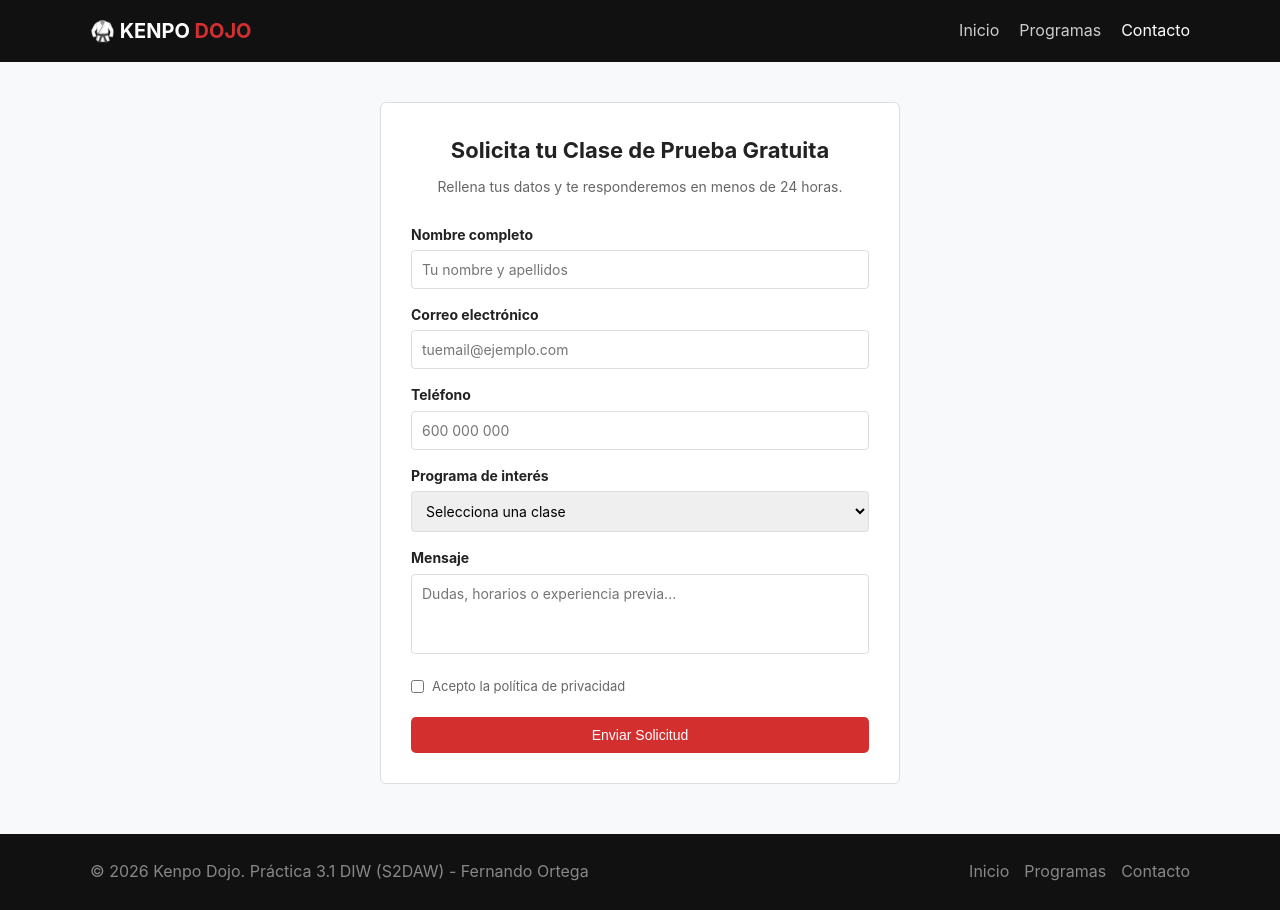
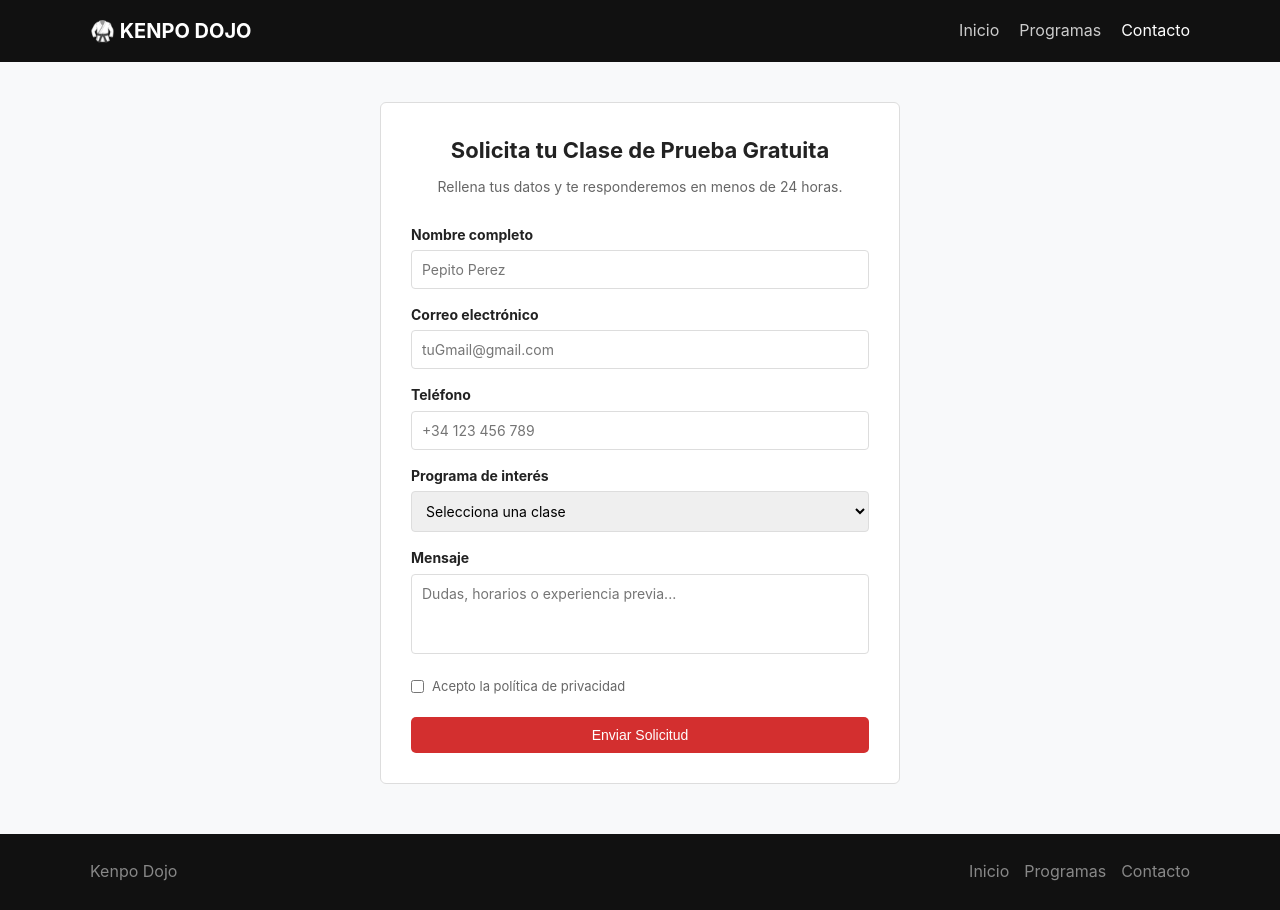
Before and after one commit to Shikaru06/practica-kenpo-diw, a website built with Vite: page docs/formulario.html in a window 1280 px wide. Built offline with nearby package versions, Linux system fonts and the light colour scheme.

Commit message:
Cambios Superficiales

```diff
--- a/docs/formulario.html
+++ b/docs/formulario.html
@@ -12,7 +12,7 @@
       <div class="contenedor">
         <div class="header-flex">
           <div class="logo">
-            🥋 KENPO <span>DOJO</span>
+            🥋 KENPO DOJO
           </div>
 
           <nav>
@@ -49,7 +49,7 @@
                 type="text"
                 id="nombre"
                 name="nombre"
-                placeholder="Tu nombre y apellidos"
+                placeholder="Pepito Perez"
                 required
               />
             </div>
@@ -60,7 +60,7 @@
                 type="email"
                 id="email"
                 name="email"
-                placeholder="tuemail@ejemplo.com"
+                placeholder="tuGmail@gmail.com"
                 required
               />
             </div>
@@ -71,7 +71,7 @@
                 type="tel"
                 id="telefono"
                 name="telefono"
-                placeholder="600 000 000"
+                placeholder="+34 123 456 789"
                 required
               />
             </div>
@@ -97,7 +97,7 @@
 
             <div class="check">
               <input type="checkbox" id="privacidad" name="privacidad" required />
-              <label for="privacidad">Acepto la política de privacidad</label>
+              Acepto la política de privacidad
             </div>
 
             <button type="submit" class="btn-rojo btn-full">
@@ -111,7 +111,7 @@
     <footer>
       <div class="contenedor">
         <div class="footer-flex">
-          <p>© 2026 Kenpo Dojo. Práctica 3.1 DIW (S2DAW) - Fernando Ortega</p>
+          <p>Kenpo Dojo</p>
           <div class="enlaces">
             <a href="index.html">Inicio</a>
             <a href="#programas">Programas</a>
--- a/src/styles/_layout.scss
+++ b/src/styles/_layout.scss
@@ -36,8 +36,7 @@ header {
           a {
             color: #cccccc;
 
-            &:hover,
-            &.activo {
+            &:hover,&.activo {
               color: #ffffff;
             }
           }
--- a/src/styles/_mixins.scss
+++ b/src/styles/_mixins.scss
@@ -8,6 +8,7 @@
   padding: 10px 20px;
   border-radius: 5px;
   border: none;
+
   cursor: pointer;
   text-decoration: none;
   display: inline-block;
```
Also changed, not shown: docs/index.html (+2 -2 lines), formulario.html (+5 -5 lines).
